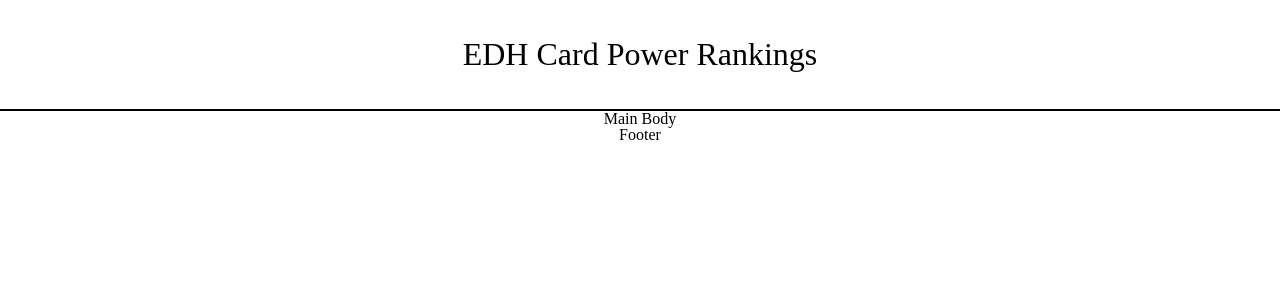
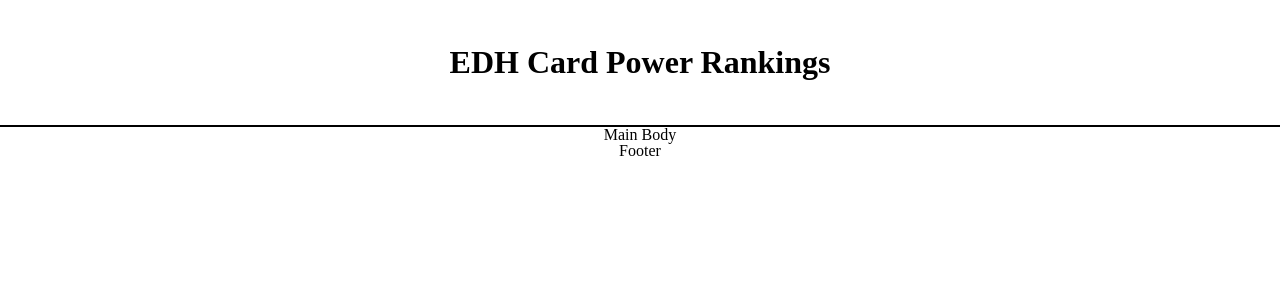
Before and after one commit to AnthonyMillerGit/CommandPoints, a React (Create React App) app in the folder commandpoints/: page / in a window 1280 px wide. Shown: the top 300 px of the page. Built offline with nearby package versions, Linux system fonts and the light colour scheme.

Commit message:
more style added to header

```diff
--- a/commandpoints/src/components/Header.js
+++ b/commandpoints/src/components/Header.js
@@ -2,15 +2,18 @@ import React from 'react'
 import styled from 'styled-components'
 
 const Container = styled.div`
+    box-sizing: border-box;
     display: flex;
     border-bottom: 2px solid black;
     justify-content:center;
     padding: 3%;
-
+    max-width: 100%;
 `
 
 const Title = styled.h1`
     font-size: 2rem;
+    line-height: 1.5;
+    font-weight: bold;
 `
 
 const Header = () => {
```
